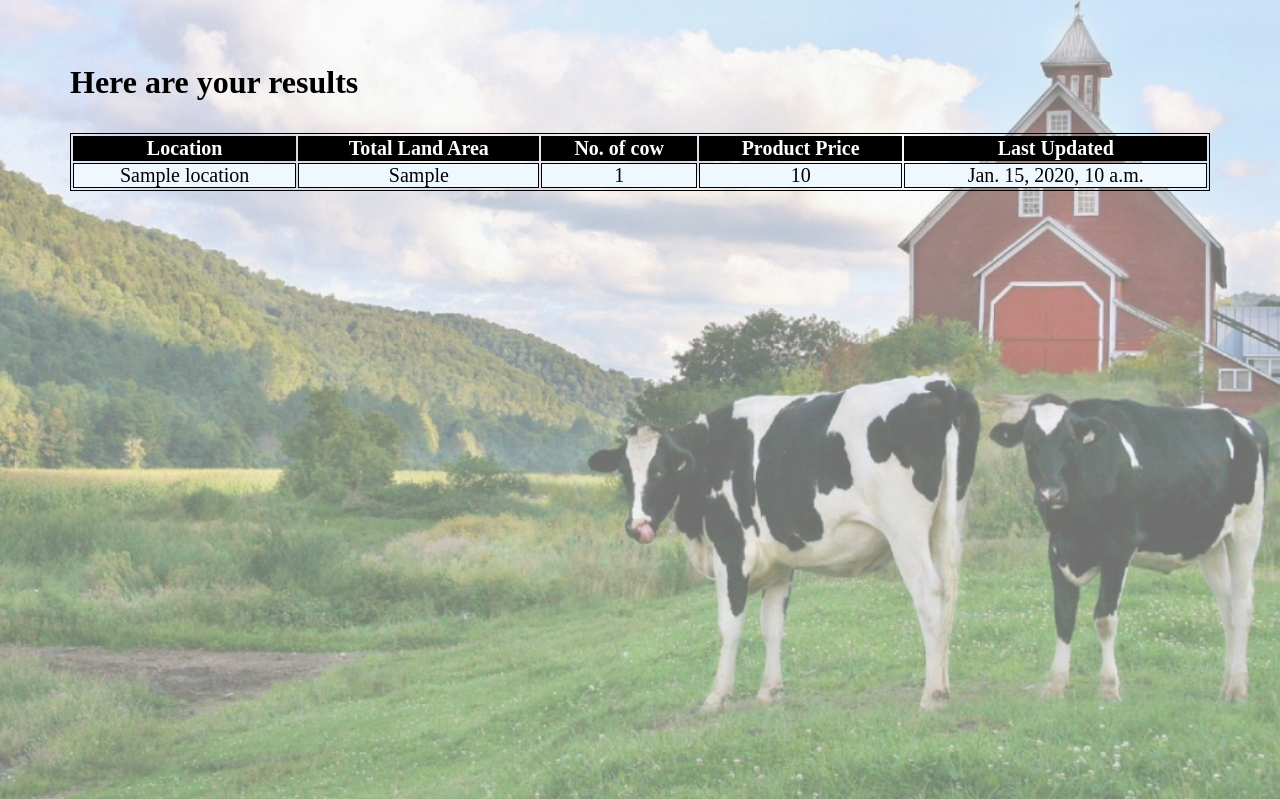
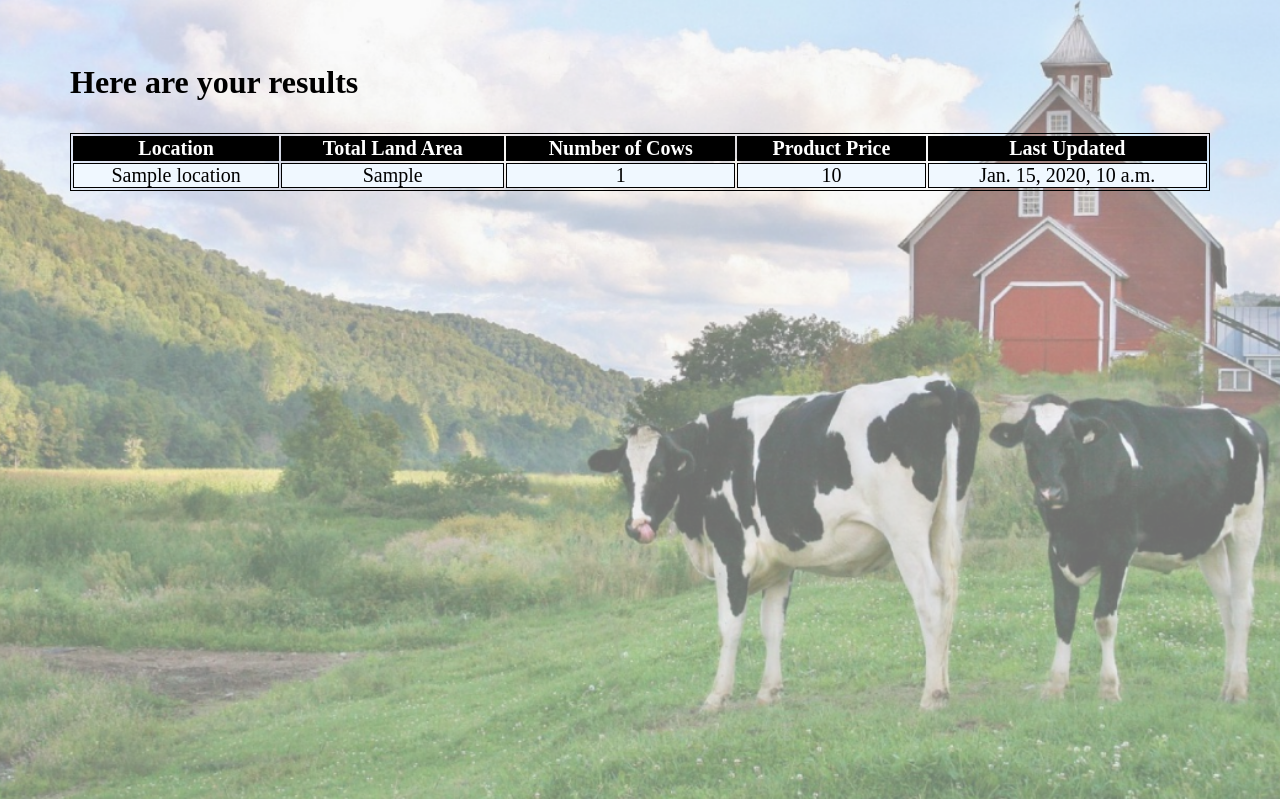
Before and after one commit to Chickichax2/DES323-Order66, a Django app: template DES323/my_app/templates/result.html in a window 1280 px wide. Shown: the part 90-889 px from the top of the page. Run offline with Django 4.2, Linux system fonts and the light colour scheme; the template is opened without the code that fills it: most values are stand-ins (such as "Sample title", 1, 10 or a date in 2020).

Commit message:
No. of cow -> Number of Cows

```diff
--- a/DES323/my_app/templates/result.html
+++ b/DES323/my_app/templates/result.html
@@ -22,7 +22,7 @@
                 <tr>
                     <th>Location</th>
                     <th>Total Land Area</th>
-                    <th>No. of cow</th>
+                    <th>Number of Cows</th>
                     <th>Product Price</th>
                     <th>Last Updated</th>
 
```
